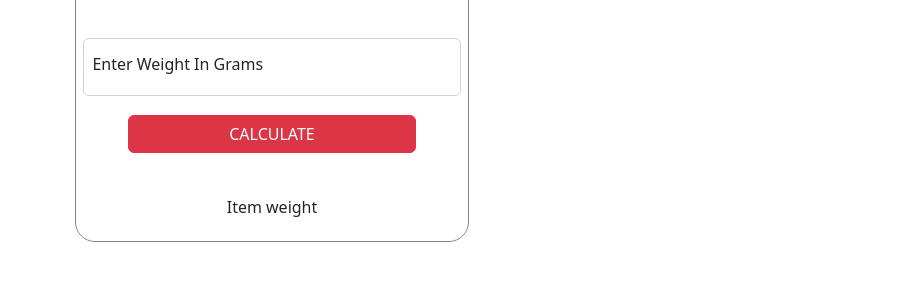
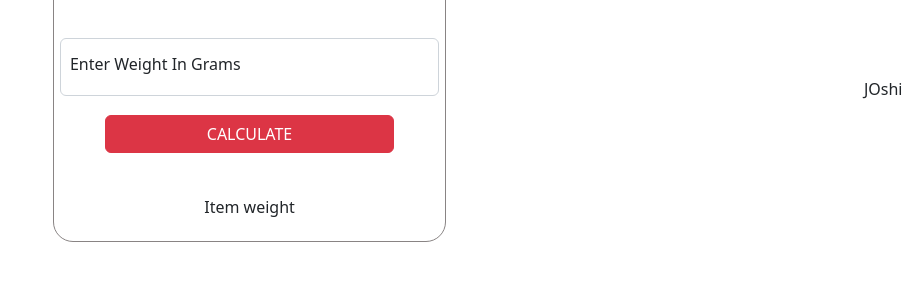
Before and after one commit to sjjoshi3/WeightCalculator, a plain HTML site: page index.html in a window 1280 px wide. Shown: the part 311-592 px from the top of the page, without its empty margins (368-1280 px from the left). Drawn offline with nearby package versions, Linux system fonts and the light colour scheme.

Commit message:
Update index.html

```diff
--- a/index.html
+++ b/index.html
@@ -52,7 +52,7 @@
     </form>
   </main>
 
-
+<footer> JOshi </footer>
   <script src="script.js"></script>
 </body>
 
```
